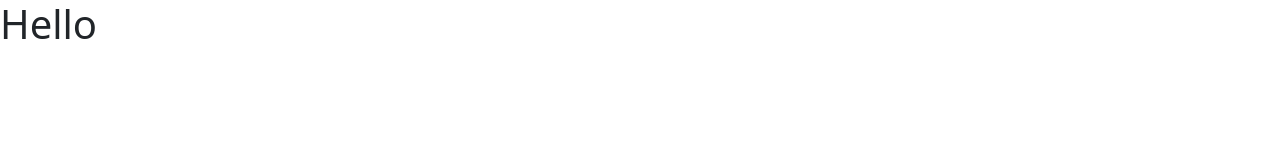
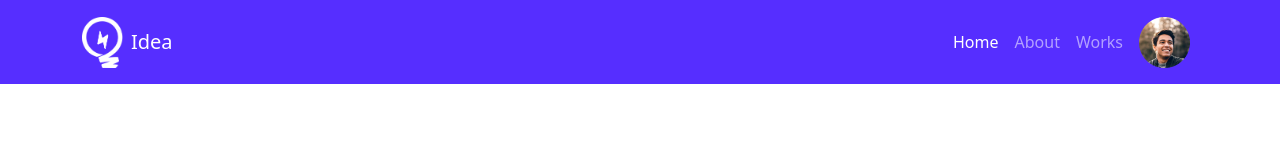
Before and after one commit to riponmondalbd/leaderboard-bootstrap, a plain HTML site: page index.html in a window 1280 px wide. Drawn offline with nearby package versions, Linux system fonts and the light colour scheme.

Commit message:
create a navbar with proper alignment

```diff
--- a/index.html
+++ b/index.html
@@ -10,8 +10,44 @@
 
 </head>
 <body>
-    <h1>Hello</h1>
+    <header>
+        <nav class="navbar navbar-expand-lg navbar-dark" style="background-color: #562EFF;">
+            <div class="container">
+                <a class="navbar-brand d-flex align-items-center" href="#"><img src="images/icons/logo.png" alt="" width="41" height="51"
+                    class="d-inline-block align-text-top">
+                <span class="ms-2">Idea</span></a>
+                <button class="navbar-toggler" type="button" data-bs-toggle="collapse" data-bs-target="#navbarSupportedContent"
+                    aria-controls="navbarSupportedContent" aria-expanded="false" aria-label="Toggle navigation">
+                    <span class="navbar-toggler-icon"></span>
+                </button>
+                <div class="collapse navbar-collapse" id="navbarSupportedContent">
+                    <ul class="navbar-nav ms-auto mb-2 mb-lg-0 d-flex align-items-center">
+                        <li class="nav-item">
+                            <a class="nav-link active" aria-current="page" href="#">Home</a>
+                        </li>
+                        <li class="nav-item">
+                            <a class="nav-link" href="#">About</a>
+                        </li>
+                        <li class="nav-item">
+                            <a class="nav-link" href="#">Works</a>
+                        </li>
+                        <li class="nav-item">
+                            <a class="nav-link " href="#"><img src="images/icons/profile.png" alt="" width="51" height="51"
+                            class="d-inline-block align-text-top"></a>
+                        </li>
 
+                    </ul>
+                </div>
+            </div>
+        </nav>
+    </header>
+
+    <main>
+
+    </main>
+    <footer>
+
+    </footer>
 
         <script src="https://cdn.jsdelivr.net/npm/bootstrap@5.2.0-beta1/dist/js/bootstrap.bundle.min.js"
             integrity="sha384-pprn3073KE6tl6bjs2QrFaJGz5/SUsLqktiwsUTF55Jfv3qYSDhgCecCxMW52nD2"
```
